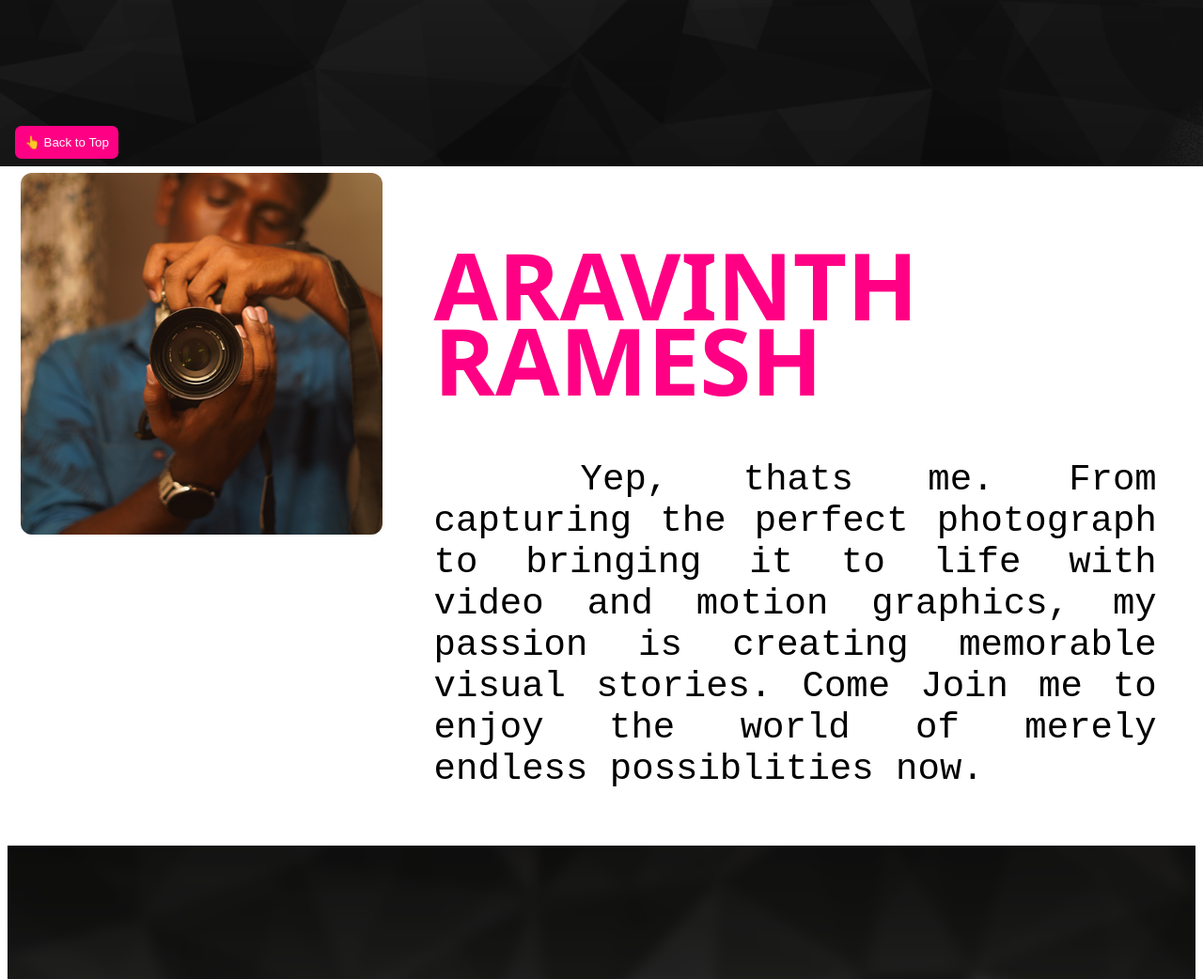
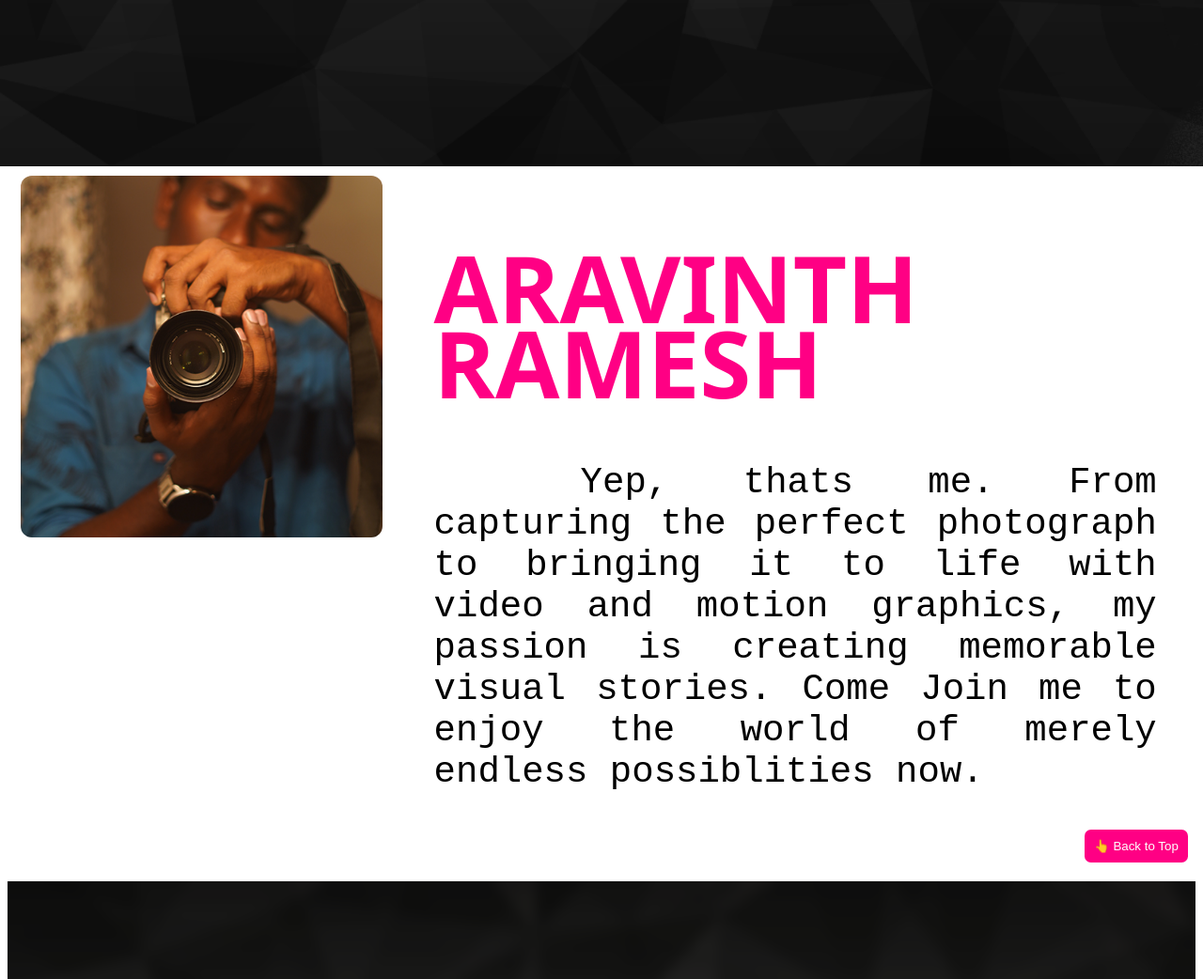
Before and after one commit to ArvindRTX/Profile, a plain HTML site: page index.html in a window 1280 px wide. Shown: the part 763-1805 px from the top of the page at 94% size. Drawn offline with Linux system fonts and the light colour scheme.

Commit message:
Corrected margin and button positions

```diff
--- a/Resumeresponsive.css
+++ b/Resumeresponsive.css
@@ -2,8 +2,9 @@ div.topbutton{
   position: sticky;
   top: 8em;
   padding: 5px;
-  margin-left: 0.2em;
+  margin-right: 0.2em;
   margin-top: -3em;
+  z-index: 999;
 }
 #top{
     color: #ffffff;
@@ -11,6 +12,7 @@ div.topbutton{
     border: none;
     border-radius: 0.5em;
     padding: 0.75em;
+    float: right;
 }
 
 #top:hover{
@@ -578,6 +580,7 @@ footer img{
         padding: 0.5em;
         font-size: 1.2em;
         margin-top: 2em;
+        float: left;
 
     }
 
--- a/index.html
+++ b/index.html
@@ -30,9 +30,7 @@
     </div>
 
 </div>
-   <div class="topbutton">
-                <a href="#navigation"><button id="top">👆 Back to Top</button></a>
-    </div>
+
 <div id="container2">
     <div class="screen2">
         <div class="myphoto">
@@ -44,7 +42,9 @@
         </div>
     </div>
 </div>
-
+  <div class="topbutton">
+                <a href="#navigation"><button id="top">👆 Back to Top</button></a>
+    </div>
 <div id="container3">
     <div class="screen3">
         <div class="skills">
```
